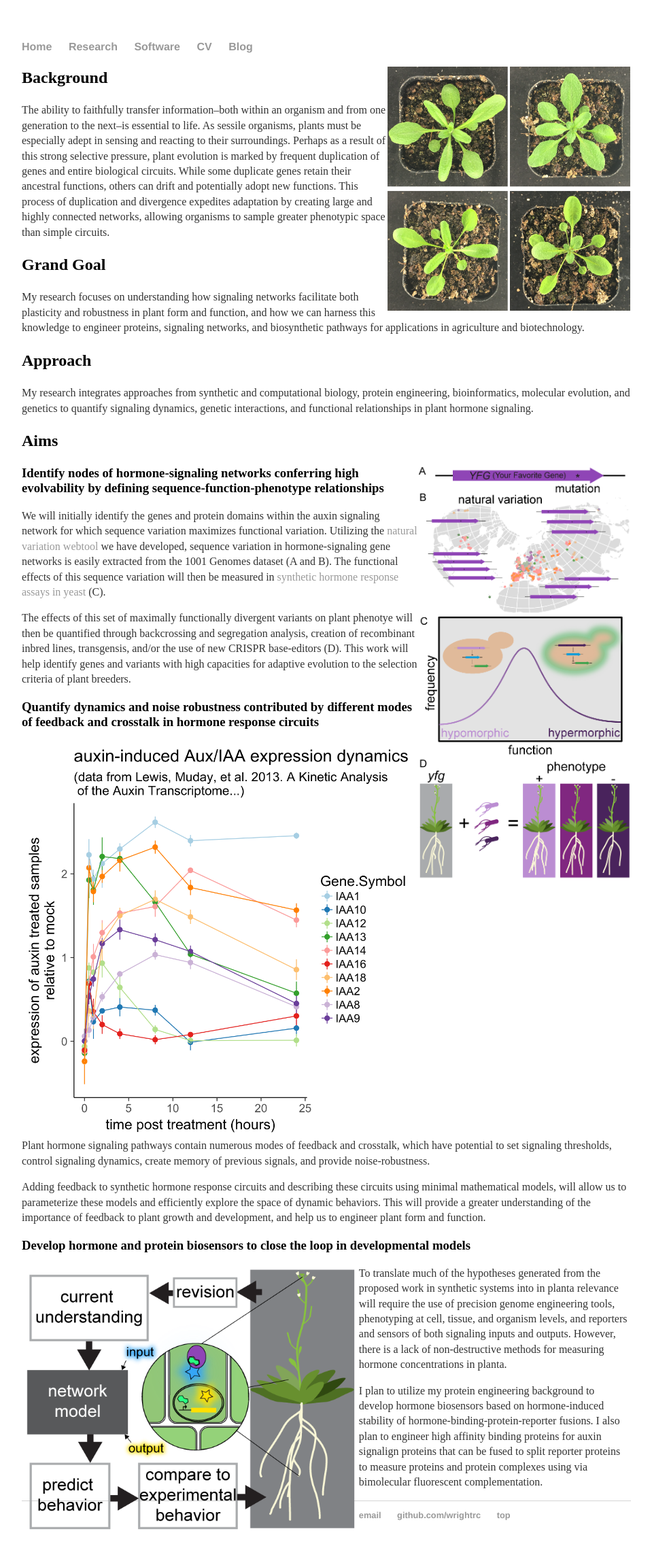
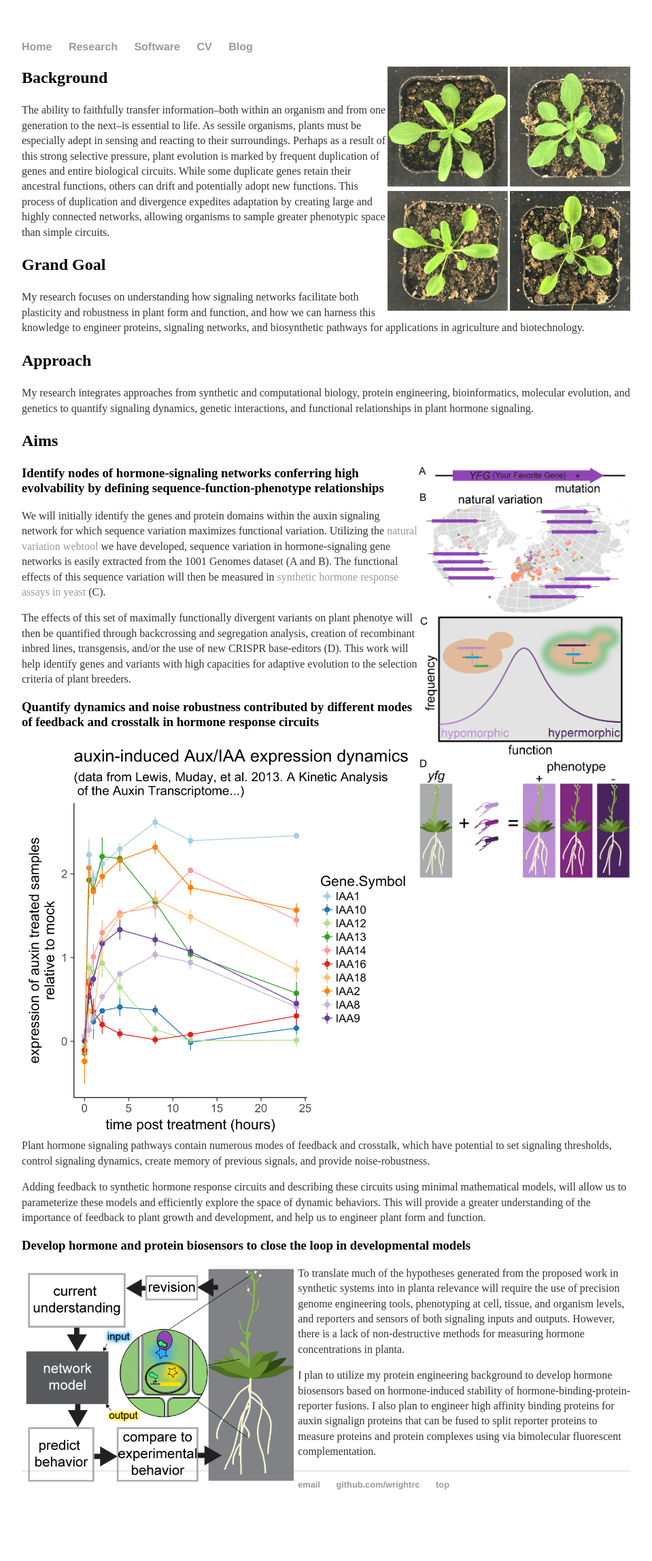
Before and after one commit to aherbotany/wrightrc.github.io, a Jekyll site: the page built from research/index.md, in a window 1280 px wide. Shown: the whole page at 68% size, without its empty margins (160-1119 px from the left). Built offline with Jekyll 4.4.1, drawn with Linux system fonts in a browser that asks for light colours; after the commit the page ends 2251 px from its top, so only the background shows below that.

Commit message:
image resize

```diff
--- a/research/index.md
+++ b/research/index.md
@@ -30,7 +30,7 @@ Adding feedback to synthetic hormone response circuits and describing these circ
 
 
 ### Develop hormone and protein biosensors to close the loop in developmental models
-<img align="left" height="55%" width="55%" src="model.png" style="padding-right: 3px">
+<img align="left" height="45%" width="45%" src="model.png" style="padding-right: 3px">
 To translate much of the hypotheses generated from the proposed work in synthetic systems into in planta relevance will require the use of precision genome engineering tools, phenotyping at cell, tissue, and organism levels, and reporters and sensors of both signaling inputs and outputs. However, there is a lack of non-destructive methods for measuring hormone concentrations in planta.
 
 I plan to utilize my protein engineering background to develop hormone biosensors based on hormone-induced stability of hormone-binding-protein-reporter fusions. I also plan to engineer high affinity binding proteins for auxin signalign proteins that can be fused to split reporter proteins to measure proteins and protein complexes using via bimolecular fluorescent complementation.
```
